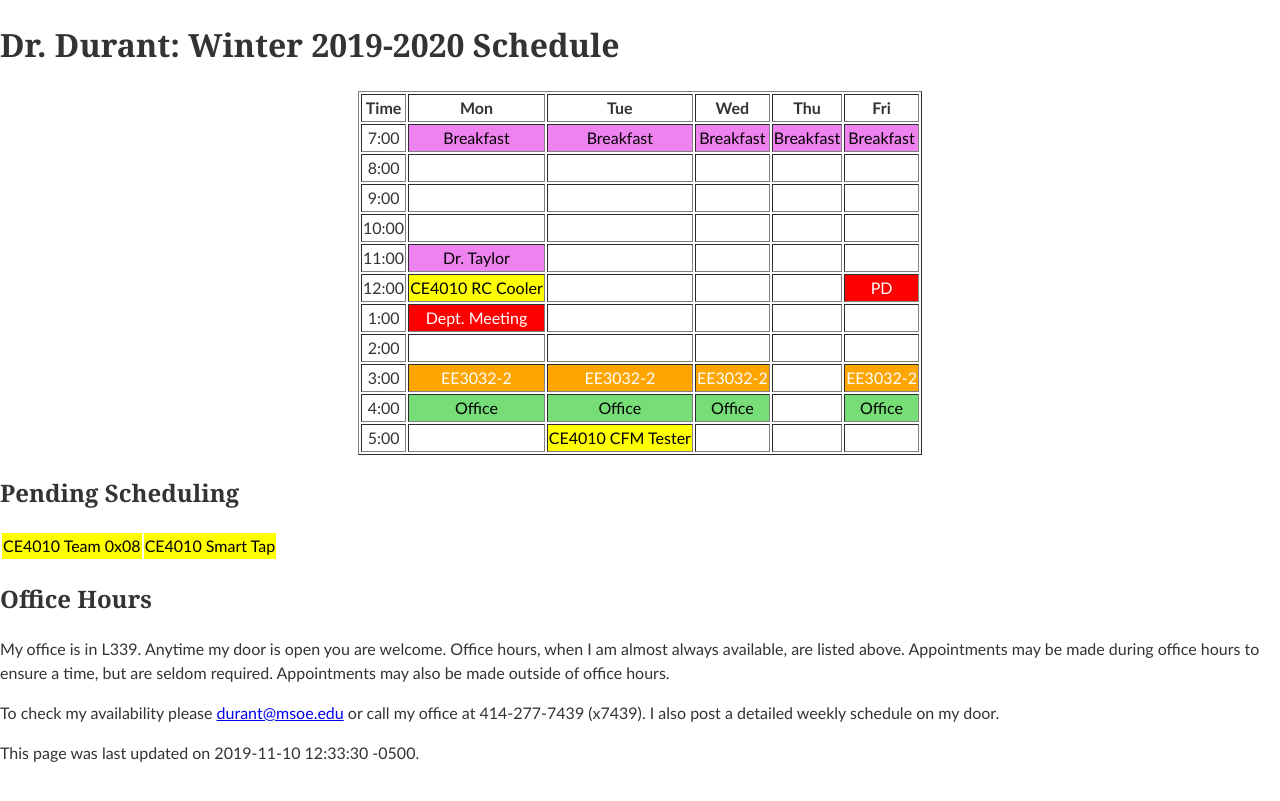
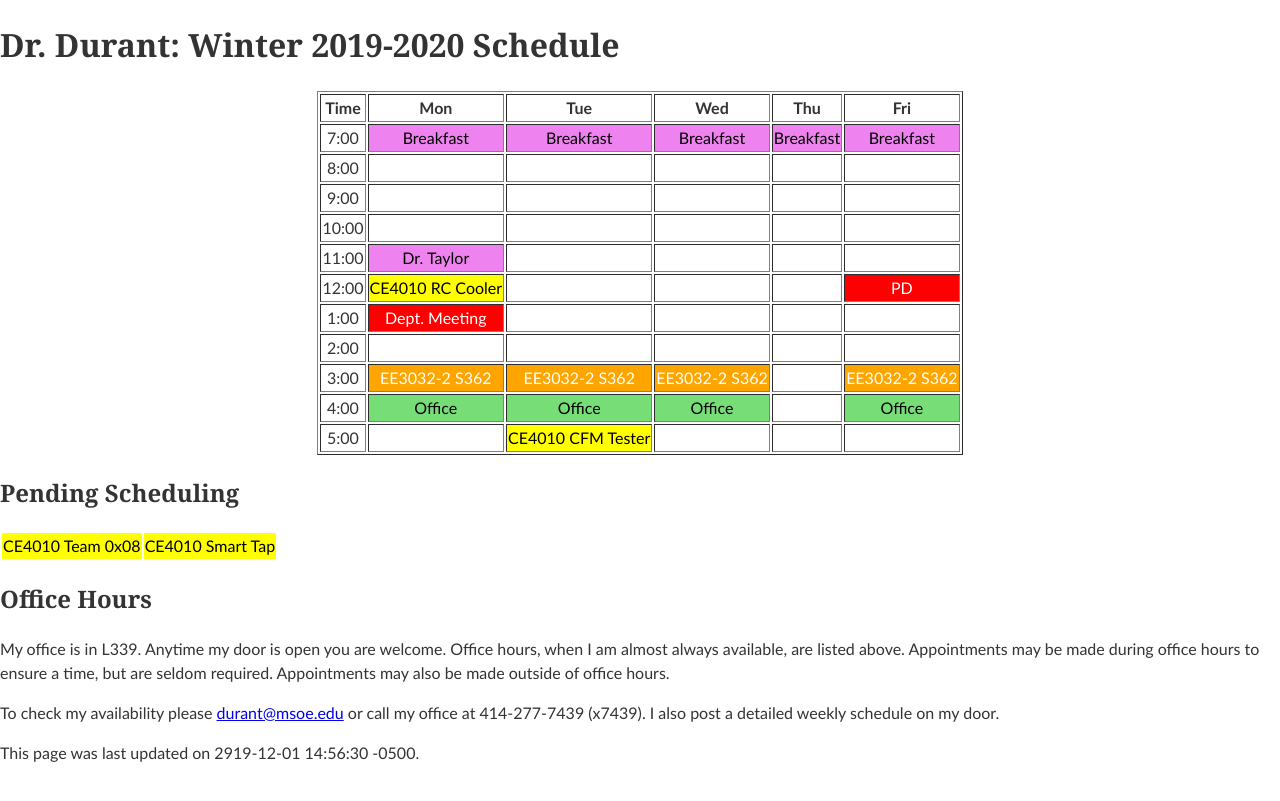
Before and after one commit to edurant/edurant.github.io, a Jekyll site: the page built from sched/w1920.md, in a window 1280 px wide. Shown: the top 801 px of the page. Built offline with Jekyll 4.4.1, drawn with Linux system fonts in a browser that asks for light colours.

Commit message:
w1920 sch ee3032 loc

```diff
--- a/sched/w1920.md
+++ b/sched/w1920.md
@@ -1,6 +1,6 @@
 ---
 title: "Dr. Durant: Winter 2019-2020 Schedule"
-date: 2019-11-10 12:33:30 -0500
+date: 2919-12-01 14:56:30 -0500
 ---
 
 <style type="text/css">
@@ -14,18 +14,18 @@ td.lunch	{	background-color: violet;	color: black;	}
 
 <div align="center">
 <table border>
-<tr><th>Time</th>	<th>Mon</th>				<th>Tue</th>					<th>Wed</th>				<th>Thu</th>				<th>Fri</th>					</tr>
-<tr><td>7:00</td>	<td class="lunch">Breakfast</td>	<td class="lunch">Breakfast</td>		<td class="lunch">Breakfast</td>	<td class="lunch">Breakfast</td>	<td class="lunch">Breakfast</td>		</tr>
-<tr><td>8:00</td>	<td>&nbsp;</td>				<td>&nbsp;</td>					<td>&nbsp;</td>				<td>&nbsp;</td>				<td>&nbsp;</td>					</tr>
-<tr><td>9:00</td>	<td>&nbsp;</td>				<td>&nbsp;</td>					<td>&nbsp;</td>				<td>&nbsp;</td>				<td>&nbsp;</td>					</tr>
-<tr><td>10:00</td>	<td>&nbsp;</td>				<td>&nbsp;</td>					<td>&nbsp;</td>				<td>&nbsp;</td>				<td>&nbsp;</td>					</tr>
-<tr><td>11:00</td>	<td class="lunch">Dr. Taylor</td>	<td>&nbsp;</td>					<td>&nbsp;</td>				<td>&nbsp;</td>				<td>&nbsp;</td>					</tr>
-<tr><td>12:00</td>	<td class="ce4010">CE4010 RC Cooler</td><td>&nbsp;</td>					<td>&nbsp;</td>				<td>&nbsp;</td>				<td class="am">PD</td>				</tr>
-<tr><td>1:00</td>	<td class="am">Dept. Meeting</td>	<td>&nbsp;</td>					<td>&nbsp;</td>				<td>&nbsp;</td>				<td>&nbsp;</td>					</tr>
-<tr><td>2:00</td>	<td>&nbsp;</td>				<td>&nbsp;</td>					<td>&nbsp;</td>				<td>&nbsp;</td>				<td>&nbsp;</td>					</tr>
-<tr><td>3:00</td>	<td class="ee3032">EE3032-2</td>	<td class="ee3032">EE3032-2</td>		<td class="ee3032">EE3032-2</td>	<td>&nbsp;</td>				<td class="ee3032">EE3032-2</td>		</tr>
-<tr><td>4:00</td>	<td class="oh">Office</td>		<td class="oh">Office</td>			<td class="oh">Office</td>		<td>&nbsp;</td>				<td class="oh">Office</td>			</tr>
-<tr><td>5:00</td>	<td>&nbsp;</td>				<td class="ce4010">CE4010 CFM Tester</td>	<td>&nbsp;</td>				<td>&nbsp;</td>				<td>&nbsp;</td>					</tr>
+<tr><th>Time</th>	<th>Mon</th>					<th>Tue</th>					<th>Wed</th>					<th>Thu</th>				<th>Fri</th>					</tr>
+<tr><td>7:00</td>	<td class="lunch">Breakfast</td>		<td class="lunch">Breakfast</td>		<td class="lunch">Breakfast</td>		<td class="lunch">Breakfast</td>	<td class="lunch">Breakfast</td>		</tr>
+<tr><td>8:00</td>	<td>&nbsp;</td>					<td>&nbsp;</td>					<td>&nbsp;</td>					<td>&nbsp;</td>				<td>&nbsp;</td>					</tr>
+<tr><td>9:00</td>	<td>&nbsp;</td>					<td>&nbsp;</td>					<td>&nbsp;</td>					<td>&nbsp;</td>				<td>&nbsp;</td>					</tr>
+<tr><td>10:00</td>	<td>&nbsp;</td>					<td>&nbsp;</td>					<td>&nbsp;</td>					<td>&nbsp;</td>				<td>&nbsp;</td>					</tr>
+<tr><td>11:00</td>	<td class="lunch">Dr. Taylor</td>		<td>&nbsp;</td>					<td>&nbsp;</td>					<td>&nbsp;</td>				<td>&nbsp;</td>					</tr>
+<tr><td>12:00</td>	<td class="ce4010">CE4010 RC Cooler</td>	<td>&nbsp;</td>					<td>&nbsp;</td>					<td>&nbsp;</td>				<td class="am">PD</td>				</tr>
+<tr><td>1:00</td>	<td class="am">Dept. Meeting</td>		<td>&nbsp;</td>					<td>&nbsp;</td>					<td>&nbsp;</td>				<td>&nbsp;</td>					</tr>
+<tr><td>2:00</td>	<td>&nbsp;</td>					<td>&nbsp;</td>					<td>&nbsp;</td>					<td>&nbsp;</td>				<td>&nbsp;</td>					</tr>
+<tr><td>3:00</td>	<td class="ee3032">EE3032-2&nbsp;S362</td>	<td class="ee3032">EE3032-2&nbsp;S362</td>	<td class="ee3032">EE3032-2&nbsp;S362</td>	<td>&nbsp;</td>				<td class="ee3032">EE3032-2&nbsp;S362</td>	</tr>
+<tr><td>4:00</td>	<td class="oh">Office</td>			<td class="oh">Office</td>			<td class="oh">Office</td>			<td>&nbsp;</td>				<td class="oh">Office</td>			</tr>
+<tr><td>5:00</td>	<td>&nbsp;</td>					<td class="ce4010">CE4010 CFM Tester</td>	<td>&nbsp;</td>					<td>&nbsp;</td>				<td>&nbsp;</td>					</tr>
 </table>
 </div>
 
```
